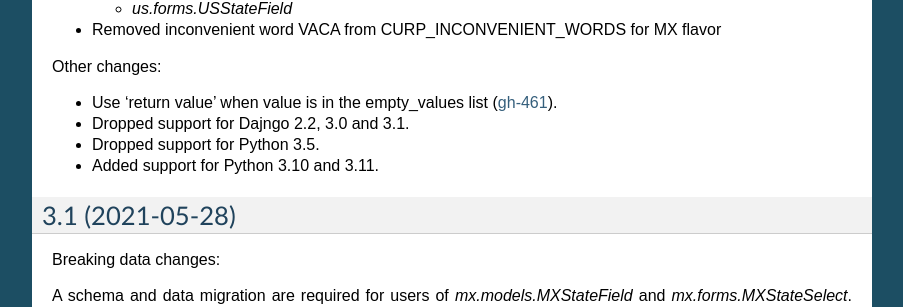
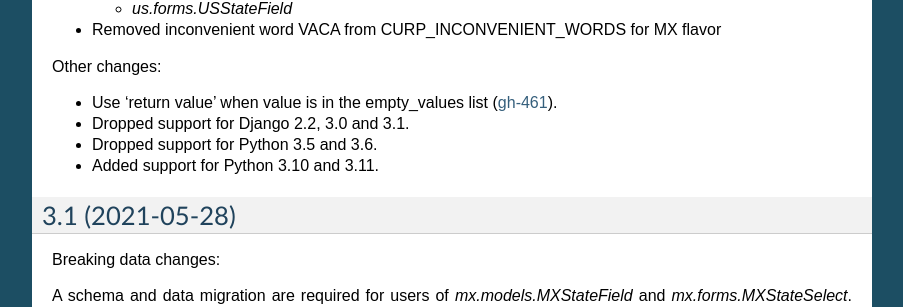
Before and after one commit to django/django-localflavor, a Sphinx documentation site: the page built from docs/changelog.rst, in a window 1280 px wide and 900 px high, scrolled down 1208 px. Shown: the part 145-452 px from the top of the window, without its empty margins (198-1101 px from the left). Built offline with Sphinx 7.4.7, drawn with Linux system fonts in a browser that asks for light colours.

Commit message:
Removed support for outdated Python 3.6

```diff
--- a/CONTRIBUTING.rst
+++ b/CONTRIBUTING.rst
@@ -37,11 +37,11 @@ the ``-l`` option::
     $ tox -l
     docs
     ...
-    py36-master
+    py311-master
 
 You can run each environment with the ``-e`` option::
 
-    $ tox -e py36-1.11  # runs the tests only on Python 3.6 and Django 1.11.x
+    $ tox -e py311-4.2  # runs the tests only on Python 3.11 and Django 4.2.x
 
 Optionally you can also specify a country whose tests you want to run::
 
--- a/docs/changelog.rst
+++ b/docs/changelog.rst
@@ -87,9 +87,9 @@ Other changes:
 - Use 'return value' when value is in the empty_values list
   (`gh-461 <https://github.com/django/django-localflavor/pull/461>`_).
 
-- Dropped support for Dajngo 2.2, 3.0 and 3.1.
+- Dropped support for Django 2.2, 3.0 and 3.1.
 
-- Dropped support for Python 3.5.
+- Dropped support for Python 3.5 and 3.6.
 
 - Added support for Python 3.10 and 3.11.
 
--- a/setup.py
+++ b/setup.py
@@ -135,7 +135,6 @@ setup(
         'Operating System :: OS Independent',
         'Programming Language :: Python',
         'Programming Language :: Python :: 3',
-        'Programming Language :: Python :: 3.6',
         'Programming Language :: Python :: 3.7',
         'Programming Language :: Python :: 3.8',
         'Programming Language :: Python :: 3.9',
```
Also changed, not shown: 2 other files.
